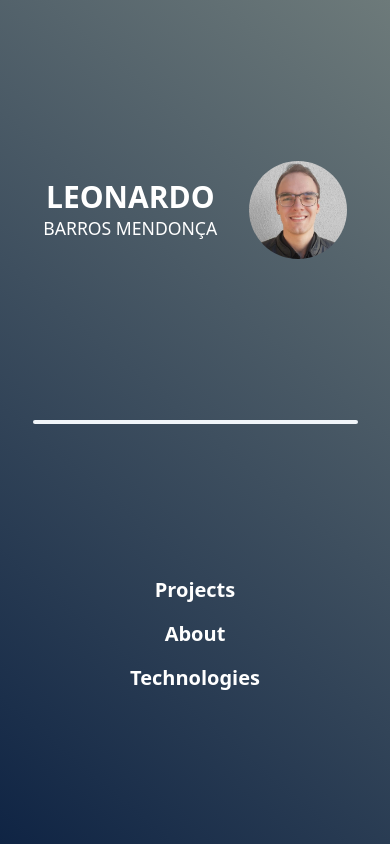
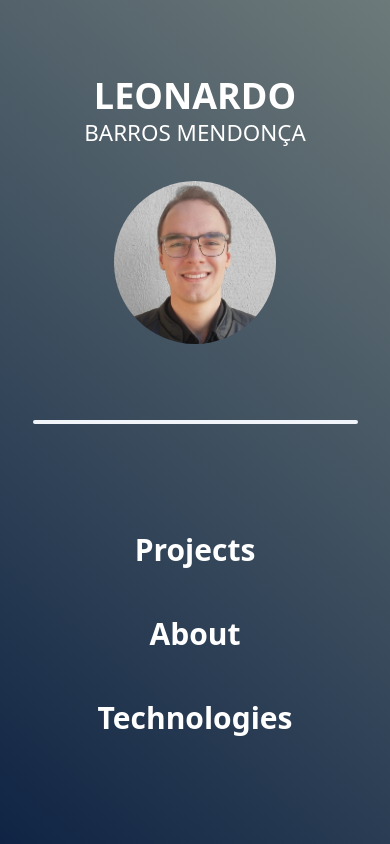
Before and after one commit to leobmend/leobmend.github.io, a React (Create React App) app: page / in a window 390 px wide. Built offline with nearby package versions, Linux system fonts and the light colour scheme.

Commit message:
feat: responsive design on Home page finished

```diff
--- a/src/pages/Home.js
+++ b/src/pages/Home.js
@@ -9,7 +9,7 @@ function Home() {
 
   const navigate = useNavigate();
 
-  const MENU_LINKS_STYLE = "ease-in duration-200 mx-20 rounded-xl p-2 font-semibold hover:bg-slate-100 hover:text-black";
+  const MENU_LINKS_STYLE = "ease-in duration-200 mx-20 my-4 rounded-xl p-2 font-semibold hover:bg-slate-100 hover:text-black";
 
   useEffect(() => {
     setTimeout(() => {
@@ -36,15 +36,15 @@ function Home() {
   return (
     <main className="flex flex-col justify-center items-center h-screen w-screen">
       <div
-        className={`ease-in-out duration-700 h-screen w-screen flex items-center justify-center ${upContainerStyle}
-          flex`}
+        className={`ease-in-out duration-700 h-screen w-screen items-center justify-center flex flex-col ${upContainerStyle}
+          md:flex-row`}
       >
-        <div className="flex flex-col mx-4 md:mx-8 2xl:mx-20">
-          <h1 className="text-center font-bold text-white text-3xl md:text-5xl 2xl:text-7xl">LEONARDO</h1>
-          <h1 className="text-center text-white text-[1.1rem] md:text-[1.7rem] 2xl:text-[2.5rem]">BARROS MENDONÇA</h1>
+        <div className="flex flex-col my-4 mx-4 md:mx-8 2xl:mx-20">
+          <h1 className="text-center font-bold text-white text-4xl md:text-6xl 2xl:text-7xl">LEONARDO</h1>
+          <h1 className="text-center text-white text-[1.4rem] md:text-[2.1rem] 2xl:text-[2.5rem]">BARROS MENDONÇA</h1>
         </div>
         <img
-          className="ease-in-out duration-700 rounded-full w-1/4 mx-4 md:mx-8 2xl:mx-20 2xl:w-72"
+          className="ease-in-out duration-700 rounded-full my-4 mx-4 w-5/12 md:w-4/12 xl:w-3/12 2xl:w-2/12 md:mx-8 2xl:mx-20 "
           src={profilePic} alt="Leonardo"
         />
       </div>
@@ -52,7 +52,7 @@ function Home() {
         className={`ease-in-out duration-500 rounded-sm border-none bg-slate-100 z-10 ${hrStyle}`}
       />
       <nav className={`ease-in-out duration-700 flex flex-col justify-center items-center text-white h-full z-10
-        text-xl ${downContainerStyle} 2xl:text-4xl 2xl:flex-row`}>
+        text-3xl ${downContainerStyle} 2xl:text-4xl 2xl:flex-row`}>
         <button type="button" onClick={ () => handleClick('projects') }>
           <h2 className={ MENU_LINKS_STYLE }>Projects</h2>
         </button>
```
